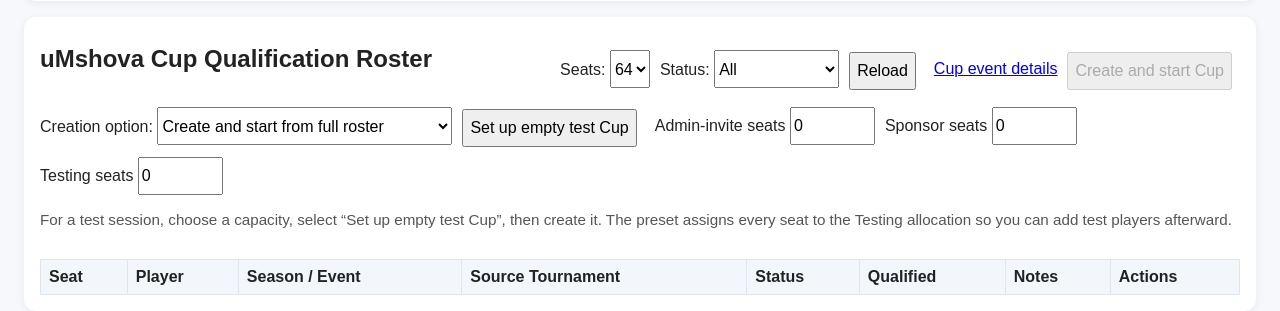
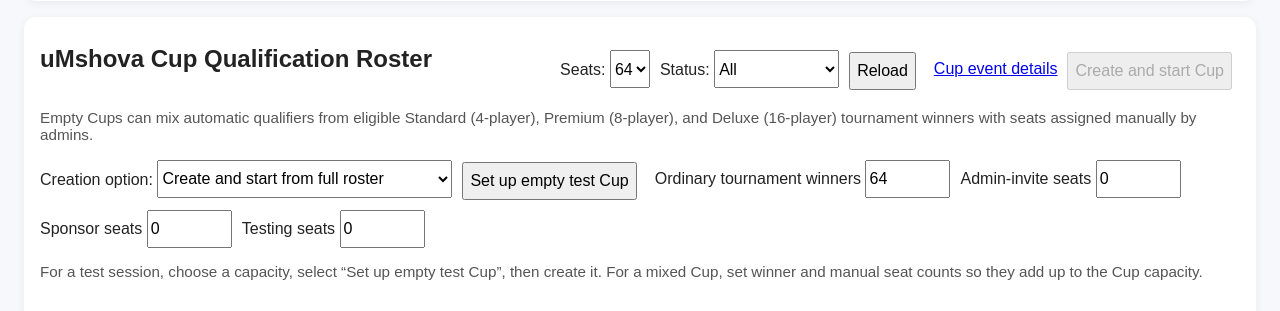
Before and after one commit to Tmazst/Dealuxe, a Python web app: template admin/templates/admin.html in a window 1280 px wide. Shown: the part 475-786 px from the top of the page. Run offline with Jinja, Linux system fonts and the light colour scheme; the template is opened without the code that fills it, so the values that code supplies are empty.

Commit message:
Allow both ordinary & manual

```diff
--- a/admin/templates/admin.html
+++ b/admin/templates/admin.html
@@ -132,6 +132,7 @@
             <a href="#cupEventDetailsPanel">Cup event details</a>
             <button id="createCupTournament" data-action="createCupTournament" disabled>Create and start Cup</button>
         </div>
+        <p class="status">Empty Cups can mix automatic qualifiers from eligible Standard (4-player), Premium (8-player), and Deluxe (16-player) tournament winners with seats assigned manually by admins.</p>
         <div class="controls" style="margin-top:12px;">
             <label>
                 Creation option:
@@ -141,11 +142,12 @@
                 </select>
             </label>
             <button type="button" id="setupEmptyTestCup">Set up empty test Cup</button>
+            <label>Ordinary tournament winners <input id="cupBracketWinnerSeats" type="number" min="0" max="64" step="1" value="64" style="width:85px;"></label>
             <label>Admin-invite seats <input id="cupAdminInviteSeats" type="number" min="0" value="0" style="width:85px;"></label>
             <label>Sponsor seats <input id="cupSponsorSeats" type="number" min="0" value="0" style="width:85px;"></label>
             <label>Testing seats <input id="cupTestingSeats" type="number" min="0" value="0" style="width:85px;"></label>
         </div>
-        <p class="status">For a test session, choose a capacity, select “Set up empty test Cup”, then create it. The preset assigns every seat to the Testing allocation so you can add test players afterward.</p>
+        <p class="status">For a test session, choose a capacity, select “Set up empty test Cup”, then create it. For a mixed Cup, set winner and manual seat counts so they add up to the Cup capacity.</p>
         <div class="summary-grid" id="cupSummaryGrid"></div>
         <p class="status" id="cupRosterStatus" role="status" aria-live="polite"></p>
         <table id="cupRosterTable" aria-label="uMshova Cup qualification roster">
@@ -767,14 +769,26 @@
                     `Testing ${filled.testing || 0}/${allocations.testing || 0}.`;
             }
             const creationMode = document.getElementById('cupCreationMode').value;
+            const seatAllocations = {
+                bracket_winner: Number(document.getElementById('cupBracketWinnerSeats').value || 0),
+                admin_invite: Number(document.getElementById('cupAdminInviteSeats').value || 0),
+                sponsor: Number(document.getElementById('cupSponsorSeats').value || 0),
+                testing: Number(document.getElementById('cupTestingSeats').value || 0),
+            };
+            const allocationTotal = Object.values(seatAllocations).reduce((total, seats) => total + seats, 0);
             let readinessMessage;
             if (data.target_cup) {
                 readinessMessage = `Cup #${data.target_cup.id} (${data.target_cup.status}) is already active. Revoke it before creating another Cup.`;
             } else if (!data.cup_enabled) {
                 readinessMessage = 'Cup creation is disabled by CUP_ENABLED on the server.';
             } else if (creationMode === 'empty') {
-                const testingSeats = Number(document.getElementById('cupTestingSeats').value || 0);
-                readinessMessage = `Empty Cup setup selected. ${testingSeats}/${data.capacity} seats allocated for testing; roster check-in is not required.`;
+                if (allocationTotal !== data.capacity) {
+                    readinessMessage = `Seat allocations total ${allocationTotal}; set them to exactly ${data.capacity} to create this Cup.`;
+                } else if (seatAllocations.bracket_winner > 0 && !data.qualification_enabled) {
+                    readinessMessage = 'Automatic bracket qualification is disabled by CUP_QUALIFICATION_ENABLED on the server.';
+                } else {
+                    readinessMessage = `Ready: ${seatAllocations.bracket_winner} ordinary tournament winners + ${seatAllocations.admin_invite} admin invites + ${seatAllocations.sponsor} sponsors + ${seatAllocations.testing} testing participants (${data.capacity} total).`;
+                }
             } else if (!data.roster_full) {
                 readinessMessage = `${data.remaining_seats} active seat(s) remain before the ${data.capacity}-player lock.`;
             } else if (data.check_in_required && data.unchecked_seats) {
@@ -789,7 +803,11 @@
                 : 'Create and start Cup';
             createButton.disabled = !data.cup_enabled ||
                 Boolean(data.target_cup) ||
-                (creationMode === 'roster' && !data.ready_to_start);
+                (creationMode === 'roster' && !data.ready_to_start) ||
+                (creationMode === 'empty' && (
+                    allocationTotal !== data.capacity ||
+                    (seatAllocations.bracket_winner > 0 && !data.qualification_enabled)
+                ));
             cupRosterTableBody.innerHTML = '';
             (data.qualifications || []).forEach(q => {
                 const active = q.status === 'qualified' || q.status === 'checked_in';
@@ -1660,6 +1678,7 @@
                     const capacity = Number(document.getElementById('cupCapacity').value);
                     const creationMode = document.getElementById('cupCreationMode').value;
                     const allocations = {
+                        bracket_winner: Number(document.getElementById('cupBracketWinnerSeats').value || 0),
                         admin_invite: Number(document.getElementById('cupAdminInviteSeats').value || 0),
                         sponsor: Number(document.getElementById('cupSponsorSeats').value || 0),
                         testing: Number(document.getElementById('cupTestingSeats').value || 0),
@@ -1762,11 +1781,21 @@
         document.getElementById('disputeFilter').addEventListener('change', fetchDisputes);
         document.getElementById('reloadDisputes').addEventListener('click', fetchDisputes);
         document.getElementById('cupStatusFilter').addEventListener('change', fetchCupRoster);
-        document.getElementById('cupCapacity').addEventListener('change', fetchCupRoster);
+        document.getElementById('cupCapacity').addEventListener('change', () => {
+            const capacity = Number(document.getElementById('cupCapacity').value);
+            const qualifierSeats = document.getElementById('cupBracketWinnerSeats');
+            qualifierSeats.max = capacity;
+            if (Number(qualifierSeats.value) > capacity) qualifierSeats.value = capacity;
+            fetchCupRoster();
+        });
         document.getElementById('cupCreationMode').addEventListener('change', fetchCupRoster);
+        ['cupBracketWinnerSeats', 'cupAdminInviteSeats', 'cupSponsorSeats', 'cupTestingSeats'].forEach(id => {
+            document.getElementById(id).addEventListener('change', fetchCupRoster);
+        });
         document.getElementById('setupEmptyTestCup').addEventListener('click', () => {
             const capacity = Number(document.getElementById('cupCapacity').value);
             document.getElementById('cupCreationMode').value = 'empty';
+            document.getElementById('cupBracketWinnerSeats').value = 0;
             document.getElementById('cupAdminInviteSeats').value = 0;
             document.getElementById('cupSponsorSeats').value = 0;
             document.getElementById('cupTestingSeats').value = capacity;
```
Also changed, not shown: admin/service.py (+21 -3 lines).
